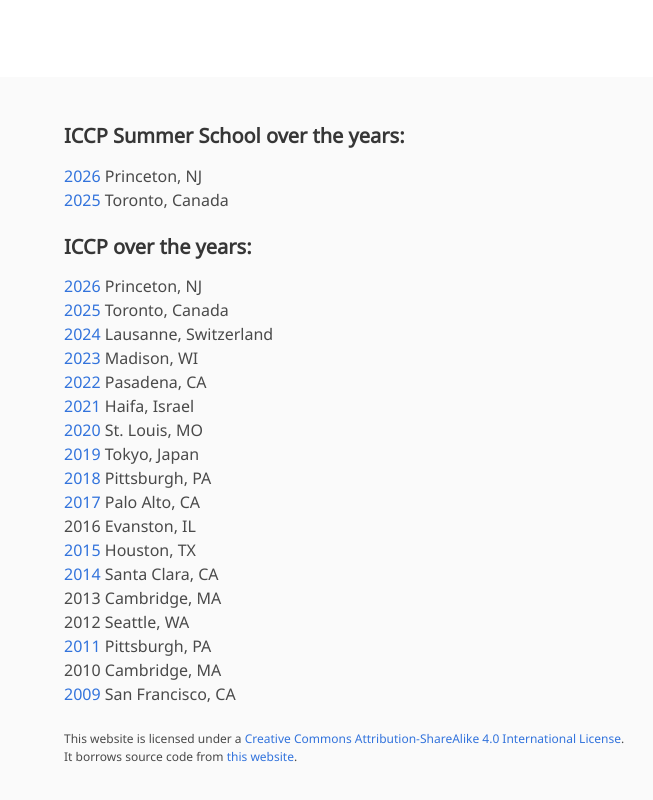
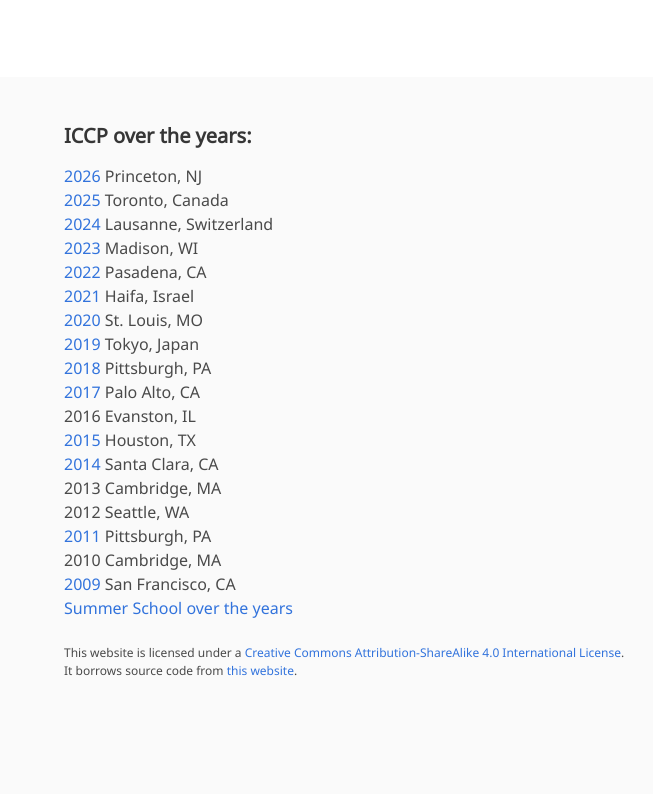
Before and after one commit to iccp-website/school, a plain HTML site: page index.html in a window 1280 px wide. Shown: the part 1555-2355 px from the top of the page, 0-653 px from the left. Drawn offline with Linux system fonts and the light colour scheme; a web font is replaced by a local one.

Commit message:
Update footer

```diff
--- a/index.html
+++ b/index.html
@@ -70,16 +70,8 @@
 	<!-- Static Footer -->
 	<footer class="footer">
 		<div class="container content" style="display: flex; justify-content: space-between; align-items: center; flex-wrap: wrap;">
-			<!-- Left Column: Summer School and ICCP Over the Years -->
+			<!-- Left Column: ICCP and Summer School Over the Years (keep in sync with the ICCP conference site) -->
 			<div class="footer-left" style="flex: 1; min-width: 300px; padding-right: 20px;">
-				<section>
-					<h4>ICCP Summer School over the years:</h4>
-					<p>
-					<a href="https://iccp2026.iccp-conference.org/#school">2026</a> Princeton, NJ<br>
-					<a href="https://iccp2025.iccp-conference.org/#school">2025</a> Toronto, Canada
-					<br> <br>
-					</p>
-				</section>
 				<section>
 					<h4>ICCP over the years:</h4>
 					<p>
@@ -100,7 +92,8 @@
 					2012 Seattle, WA<br>
 					<a href="http://www.cs.cmu.edu/~ICCP2011/">2011</a> Pittsburgh, PA<br>
 					2010 Cambridge, MA<br>
-					<a href="http://groups.csail.mit.edu/graphics/iccp09/">2009</a> San Francisco, CA
+					<a href="http://groups.csail.mit.edu/graphics/iccp09/">2009</a> San Francisco, CA<br>
+					<a href="https://school.iccp-conference.org/">Summer School over the years</a>
 					<br> <br>
 					</p>
 				</section>
```
